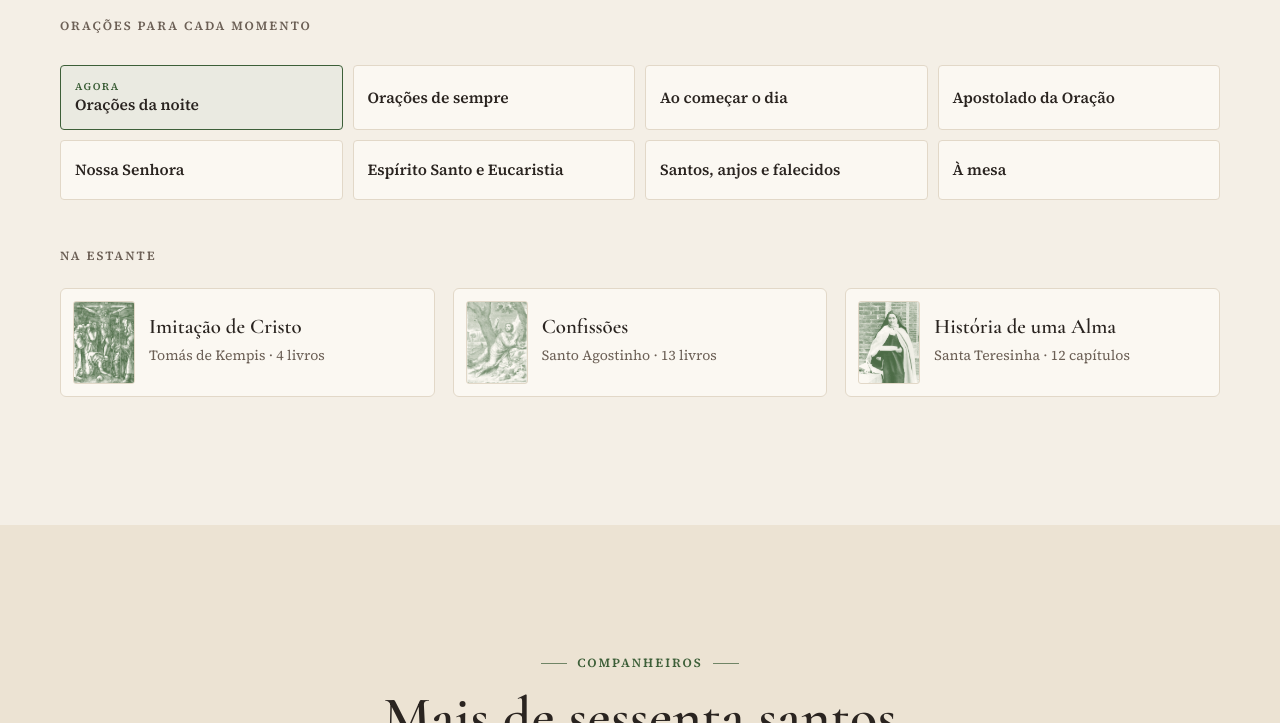
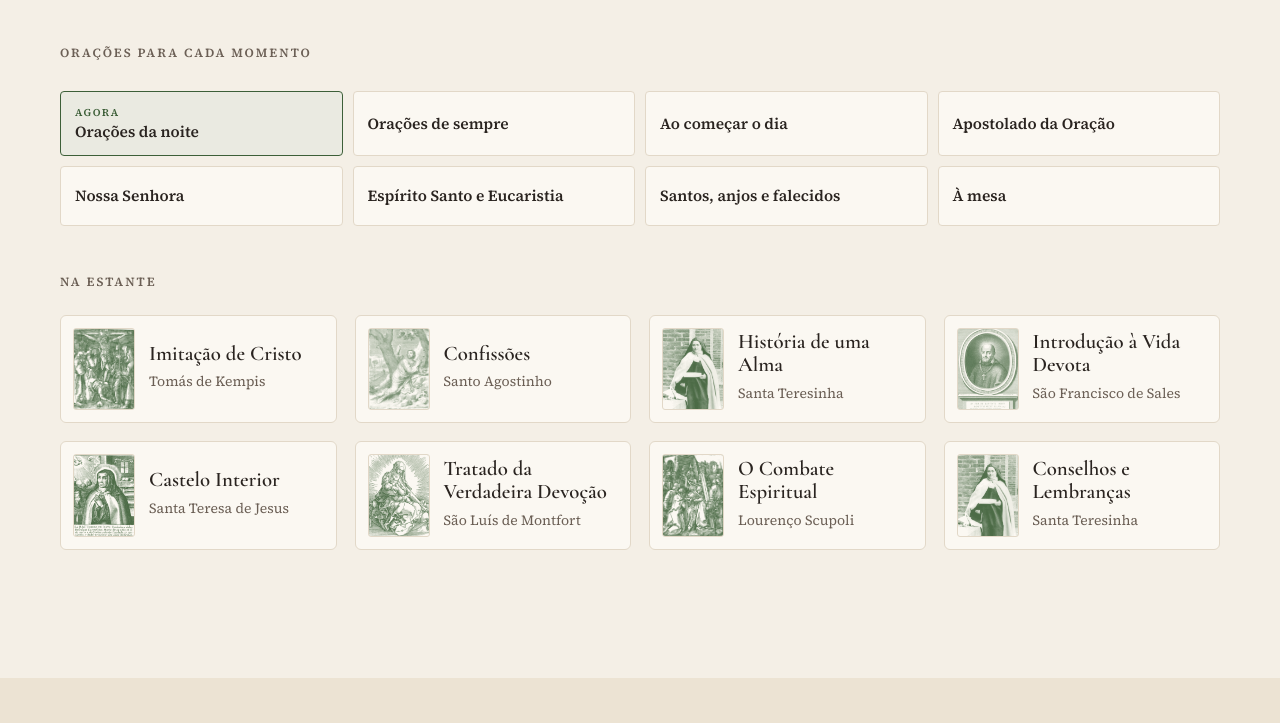
Before and after one commit to meiemordem-ui/lume-site, a plain HTML site: page index.html in a window 1280 px wide. Shown: the part 6086-6809 px from the top of the page. Drawn offline with Linux system fonts and the light colour scheme.

Commit message:
Site: Bíblia inteira em destaque, estante com os 8 livros e sem menção à tradução nem a créditos
Co-Authored-By: Claude Opus 5.5 <noreply@anthropic.com>
Claude-Session: https://claude.ai/code/session_019Pm5e3e4yQf3dNDwPiPCsn

```diff
--- a/index.html
+++ b/index.html
@@ -4,7 +4,7 @@
 <meta charset="utf-8">
 <meta name="viewport" content="width=device-width, initial-scale=1, viewport-fit=cover">
 <title>Lume - Regra de Vida Católica</title>
-<meta name="description" content="O Lume ajuda você a viver uma Regra de Vida católica um dia de cada vez: liturgia do dia, palavras dos santos, orações, exame de consciência e caridade. Sem conta, sem anúncios, tudo no seu aparelho.">
+<meta name="description" content="O Lume ajuda você a viver uma Regra de Vida católica um dia de cada vez: liturgia do dia, a Bíblia inteira, palavras dos santos, orações, exame de consciência e caridade. Sem conta, sem anúncios, tudo no seu aparelho.">
 <meta name="theme-color" content="#F4EFE6" media="(prefers-color-scheme: light)">
 <meta name="theme-color" content="#16120E" media="(prefers-color-scheme: dark)">
 <meta name="color-scheme" content="light dark">
@@ -12,7 +12,7 @@
 <meta property="og:type" content="website">
 <meta property="og:locale" content="pt_BR">
 <meta property="og:title" content="Lume - Regra de Vida Católica">
-<meta property="og:description" content="Liturgia do dia, palavras dos santos, oração e caridade num só lugar. Sem pontos, sem ranking e sem culpa.">
+<meta property="og:description" content="Liturgia do dia, a Bíblia inteira, palavras dos santos, oração e caridade num só lugar. Sem pontos, sem ranking e sem culpa.">
 <meta property="og:image" content="https://lumecatolico.com.br/img/og.jpg">
 <meta property="og:url" content="https://lumecatolico.com.br/">
 <meta name="twitter:card" content="summary_large_image">
@@ -247,7 +247,7 @@ if(!d.dataset.theme){d.dataset.theme=matchMedia('(prefers-color-scheme: dark)').
       </div>
       <p class="swatch-note" id="sw-nota" aria-live="polite"></p>
       <div class="facts">
-        <div class="fact"><svg viewBox="0 0 24 24"><path d="M5 4h10a3 3 0 0 1 3 3v13H8a3 3 0 0 1-3-3V4zM5 17a3 3 0 0 1 3-3h10"/></svg><div><b>As leituras, completas</b><p>Tradução do Pe. Antônio Pereira de Figueiredo, com o salmo em estrofes e o refrão.</p></div></div>
+        <div class="fact"><svg viewBox="0 0 24 24"><path d="M5 4h10a3 3 0 0 1 3 3v13H8a3 3 0 0 1-3-3V4zM5 17a3 3 0 0 1 3-3h10"/></svg><div><b>As leituras e a Bíblia inteira</b><p>O Evangelho e as leituras do dia em texto completo, com o salmo em estrofes. E a Bíblia inteira, os 73 livros, para ler quando quiser. Grátis.</p></div></div>
         <div class="fact"><svg viewBox="0 0 24 24"><path d="M7 17c-2 0-3-1.200-3-3 0-3 2-5.500 5-6M17 17c-2 0-3-1.200-3-3 0-3 2-5.500 5-6"/></svg><div><b>Ouvir um santo</b><p>Uma passagem de um Padre, Doutor ou do Magistério, ligada ao Evangelho do dia. Nunca um texto nosso, nunca sem fonte.</p></div></div>
         <div class="fact"><svg viewBox="0 0 24 24"><path d="M12 3c2.500 3.400 5 6 5 9.400A5 5 0 0 1 7 12.400C7 9 9.500 6.400 12 3z"/></svg><div><b>Arte sacra de verdade</b><p>Gravuras clássicas da tradição cristã, pintadas na cor do dia. Nenhuma imagem gerada por IA.</p></div></div>
       </div>
@@ -284,9 +284,14 @@ if(!d.dataset.theme){d.dataset.theme=matchMedia('(prefers-color-scheme: dark)').
     <div class="prayer-tiles rv" id="tiles"></div>
     <p class="subhead rv">Na estante</p>
     <div class="books rv">
-      <div class="book"><div class="grav" style="--ar:3/4;--img:url(img/gravuras/durer-388060.webp)" role="img" aria-label="Crucifixão de Dürer"></div><div><b>Imitação de Cristo</b><span>Tomás de Kempis · 4 livros</span></div></div>
-      <div class="book"><div class="grav" style="--ar:3/4;--img:url(img/gravuras/mellan-392631.webp)" role="img" aria-label="A conversão de Santo Agostinho"></div><div><b>Confissões</b><span>Santo Agostinho · 13 livros</span></div></div>
-      <div class="book"><div class="grav" style="--ar:3/4;--img:url(img/gravuras/santo-teresinha.webp)" role="img" aria-label="Santa Teresinha"></div><div><b>História de uma Alma</b><span>Santa Teresinha · 12 capítulos</span></div></div>
+      <div class="book"><div class="grav" style="--ar:3/4;--img:url(img/gravuras/durer-388060.webp)" role="img" aria-label="Crucifixão"></div><div><b>Imitação de Cristo</b><span>Tomás de Kempis</span></div></div>
+      <div class="book"><div class="grav" style="--ar:3/4;--img:url(img/gravuras/mellan-392631.webp)" role="img" aria-label="A conversão de Santo Agostinho"></div><div><b>Confissões</b><span>Santo Agostinho</span></div></div>
+      <div class="book"><div class="grav" style="--ar:3/4;--img:url(img/gravuras/santo-teresinha.webp)" role="img" aria-label="Santa Teresinha"></div><div><b>História de uma Alma</b><span>Santa Teresinha</span></div></div>
+      <div class="book"><div class="grav" style="--ar:3/4;--img:url(img/gravuras/santo-francisco_de_sales.webp)" role="img" aria-label="São Francisco de Sales"></div><div><b>Introdução à Vida Devota</b><span>São Francisco de Sales</span></div></div>
+      <div class="book"><div class="grav" style="--ar:3/4;--img:url(img/gravuras/santo-teresa_avila.webp)" role="img" aria-label="Santa Teresa de Jesus"></div><div><b>Castelo Interior</b><span>Santa Teresa de Jesus</span></div></div>
+      <div class="book"><div class="grav" style="--ar:3/4;--img:url(img/gravuras/durer-388130.webp)" role="img" aria-label="A Virgem sobre a lua crescente"></div><div><b>Tratado da Verdadeira Devoção</b><span>São Luís de Montfort</span></div></div>
+      <div class="book"><div class="grav" style="--ar:3/4;--img:url(img/gravuras/durer-387421.webp)" role="img" aria-label="Jesus carrega a cruz"></div><div><b>O Combate Espiritual</b><span>Lourenço Scupoli</span></div></div>
+      <div class="book"><div class="grav" style="--ar:3/4;--img:url(img/gravuras/santo-teresinha.webp)" role="img" aria-label="Santa Teresinha"></div><div><b>Conselhos e Lembranças</b><span>Santa Teresinha</span></div></div>
     </div>
   </div>
 </section>
@@ -433,7 +438,7 @@ if(!d.dataset.theme){d.dataset.theme=matchMedia('(prefers-color-scheme: dark)').
       <details><summary>Preciso criar uma conta?</summary><div class="ans">Não. O Lume não tem conta nem login. Seu perfil, suas práticas e seu diário ficam no próprio aparelho.</div></details>
       <details><summary>Funciona sem internet?</summary><div class="ans">Sim. As leituras, as orações e a biblioteca vêm dentro do app. A internet só é usada para receber atualizações de conteúdo e abrir links externos.</div></details>
       <details><summary>E se eu esquecer ou perder alguns dias?</summary><div class="ans">Nada acontece. O Lume nunca mostra uma tela de falha: quando você volta, recebe uma palavra de recomeço. A Jornada até destaca quantas vezes você voltou.</div></details>
-      <details><summary>De onde vêm os textos?</summary><div class="ans">Os textos são de grandes autores da tradição da Igreja (Padres, Doutores e místicos), sempre com autor e fonte. A Bíblia é a tradução do Pe. Antônio Pereira de Figueiredo. O Lume não inventa textos espirituais.</div></details>
+      <details><summary>De onde vêm os textos?</summary><div class="ans">Os textos são de grandes autores da tradição da Igreja (Padres, Doutores e místicos), sempre com autor e fonte. O Lume não inventa textos espirituais.</div></details>
       <details><summary>Para quem é o app?</summary><div class="ans">Para católicos adultos que falam português do Brasil e querem constância e profundidade na vida de oração. O Lume não substitui a vida sacramental, o acompanhamento espiritual nem a Confissão.</div></details>
       <details><summary>Quando posso baixar?</summary><div class="ans">O Lume já está na App Store para iPhone. A versão para Android está em finalização; assim que sair, o botão do Google Play passa a levar direto à loja.</div></details>
       <details><summary>Encontrei um erro ou tenho uma sugestão.</summary><div class="ans">Escreva para <a href="mailto:lumeappcatolico@gmail.com">lumeappcatolico@gmail.com</a>. Toda ajuda para melhorar o app é bem-vinda, especialmente sobre textos e fontes.</div></details>
@@ -466,7 +471,7 @@ if(!d.dataset.theme){d.dataset.theme=matchMedia('(prefers-color-scheme: dark)').
       <div><h4>Explorar</h4><ul><li><a href="#app">O app</a></li><li><a href="#palavra">A Palavra de hoje</a></li><li><a href="#rezar">Rezar</a></li><li><a href="#lumeplus">Lume+ e planos</a></li></ul></div>
       <div><h4>Contato e documentos</h4><ul><li><a href="mailto:lumeappcatolico@gmail.com">lumeappcatolico@gmail.com</a></li><li><a href="privacidade/">Política de privacidade</a></li><li><a href="#perguntas">Perguntas frequentes</a></li></ul></div>
     </div>
-    <p class="credits">Gravuras clássicas da tradição cristã; o app traz o crédito de cada imagem em Ajustes. © 2026 Lume.</p>
+    <p class="credits">© 2026 Lume - Regra de Vida Católica.</p>
   </div>
 </footer>
 
--- a/site.css
+++ b/site.css
@@ -1,4 +1,4 @@
-/* Lume — site. Identidade do app: Monástica (creme, âmbar, serifa), cor litúrgica como destaque. */
+/* Lume - site. Identidade do app: Monástica (creme, âmbar, serifa), cor litúrgica como destaque. */
 @font-face{font-family:"Cormorant Garamond";font-weight:500;font-style:normal;font-display:swap;src:url(fonts/cormorant-garamond-latin-500-normal.woff2) format("woff2")}
 @font-face{font-family:"Cormorant Garamond";font-weight:600;font-style:normal;font-display:swap;src:url(fonts/cormorant-garamond-latin-600-normal.woff2) format("woff2")}
 @font-face{font-family:"Cormorant Garamond";font-weight:500;font-style:italic;font-display:swap;src:url(fonts/cormorant-garamond-latin-500-italic.woff2) format("woff2")}
@@ -259,12 +259,13 @@ a:hover .grav::before,.hov:hover .grav::before{transform:scale(1.035)}
 .tag{display:inline-block;align-self:flex-start;font-size:11.5px;letter-spacing:.12em;text-transform:uppercase;font-weight:600;padding:3px 9px;border-radius:99px;border:1px solid var(--line-strong);color:var(--muted);margin-bottom:4px}
 .tag.free{color:var(--accent);border-color:var(--accent)}
 .tag.plus{background:var(--accent);color:var(--on-accent);border-color:var(--accent)}
-.books{display:grid;grid-template-columns:repeat(3,1fr);gap:18px;margin-top:22px}
+.books{display:grid;grid-template-columns:repeat(4,1fr);gap:18px;margin-top:22px}
 .book{display:flex;gap:14px;align-items:center;background:var(--card);border:1px solid var(--line);border-radius:var(--r);padding:12px;}
 .book .grav{width:62px;flex:none;aspect-ratio:3/4;border-radius:3px}
 .book b{font-family:var(--f-display);font-size:1.3rem;line-height:1.1;display:block}
 .book span{font-size:14px;color:var(--muted)}
-@media (max-width:860px){.books{grid-template-columns:1fr}}
+@media (max-width:1100px){.books{grid-template-columns:repeat(2,1fr)}}
+@media (max-width:560px){.books{grid-template-columns:1fr}}
 .prayer-tiles{display:grid;grid-template-columns:repeat(4,1fr);gap:10px;margin-top:28px}
 .ptile{background:var(--card);border:1px solid var(--line);border-radius:var(--r-sm);padding:14px 14px;font-weight:600;font-size:15.5px;line-height:1.25;min-height:60px;display:flex;align-items:center;transition:all .25s}
 .ptile:hover{border-color:var(--accent);transform:translateY(-2px)}
```
